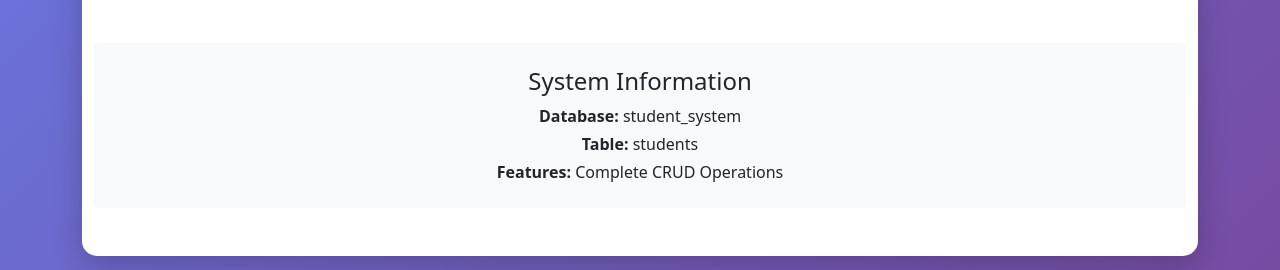
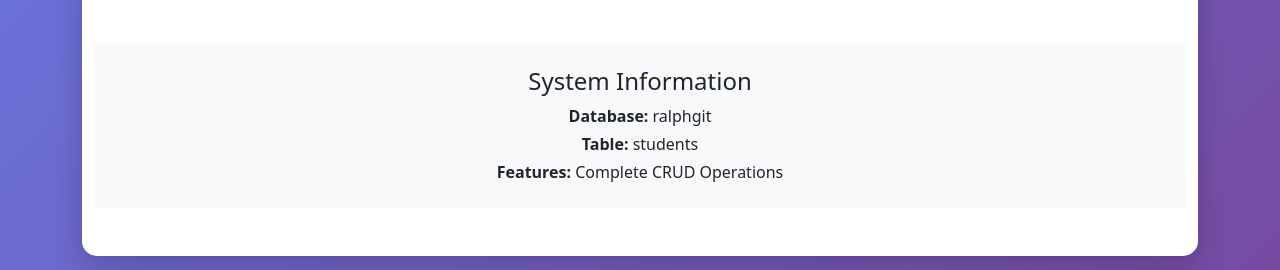
Before and after one commit to Malicsi/php-crud-Midterm, a PHP site: page / in a window 1280 px wide. Shown: the part 530-800 px from the top of the page. Run offline with PHP 8.4, Linux system fonts and the light colour scheme.

```diff
--- a/index.php
+++ b/index.php
@@ -111,7 +111,7 @@
                 <div class="text-center mt-4">
                     <div class="system-info p-4 bg-light rounded">
                         <h4>System Information</h4>
-                        <p class="mb-1"><strong>Database:</strong> student_system</p>
+                        <p class="mb-1"><strong>Database:</strong> ralphgit</p>
                         <p class="mb-1"><strong>Table:</strong> students</p>
                         <p class="mb-0"><strong>Features:</strong> Complete CRUD Operations</p>
                     </div>
```
